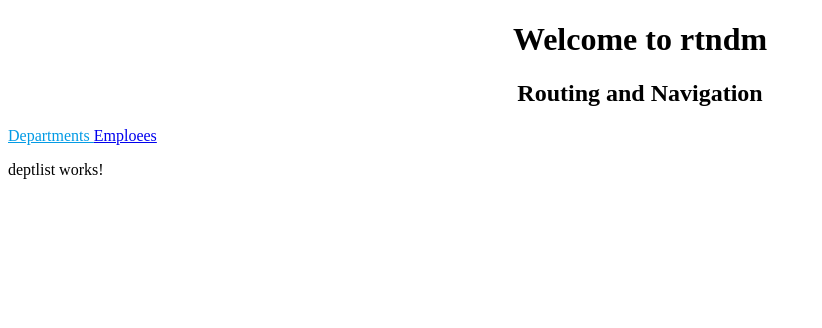
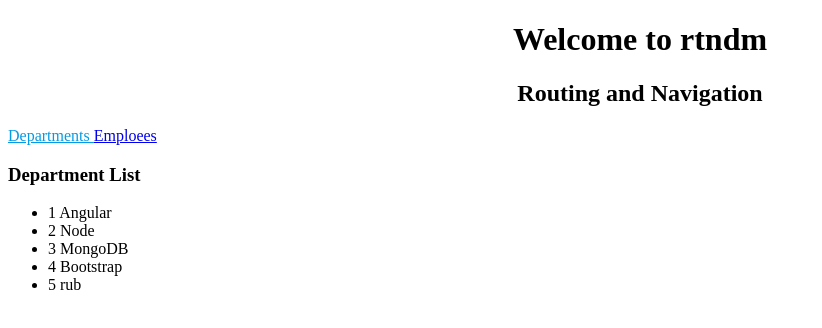
Before and after one commit to vishalrindhe/routing-demo, an Angular app: page /departments in a window 1280 px wide. Shown: the top 328 px of the page, without its empty margins (0-822 px from the left). Built offline with nearby package versions, Linux system fonts and the light colour scheme.

Commit message:
route paramtr:25(click button get btn id on URL)

```diff
--- a/src/app/app-routing.module.ts
+++ b/src/app/app-routing.module.ts
@@ -3,17 +3,20 @@ import { Routes, RouterModule } from '@angular/router';
 import { DeptlistComponent } from './deptlist/deptlist.component';
 import { EmplistComponent } from './emplist/emplist.component';
 import { PageNotFoundComponent } from './page-not-found/page-not-found.component';
+import { DeptDetailComponent } from './dept-detail/dept-detail.component';
 
 
 const routes: Routes = [
   // { path: '', component: DeptlistComponent }, //this is empt path scenario like default
-  { path: '', redirectTo: '/departments', pathMatch: 'full' },
+  { path: ' ', redirectTo: '/departments', pathMatch: 'full' },
   // for aboves line explaination
   //if  URL is "Full" empt then onl it will redirect  to the "departments"
   // we tried "prefix" as pathmatch also but it redirect to "department" for all pages and URL
 
   { path: 'departments', component: DeptlistComponent },
+  { path: 'departments/:id', component: DeptDetailComponent },
   { path: 'employees', component: EmplistComponent },
+
 
   // this is wildcard route. It should be alwas last in the paths.
   // if an route not found then it will show this "page not found"
@@ -27,4 +30,7 @@ const routes: Routes = [
   exports: [RouterModule]
 })
 export class AppRoutingModule { }
-export const routingComponent= [ DeptlistComponent, EmplistComponent ]
+export const routingComponent= [ DeptlistComponent,
+                                  EmplistComponent,
+                                PageNotFoundComponent,
+                              DeptDetailComponent ]
--- a/src/app/app.module.ts
+++ b/src/app/app.module.ts
@@ -4,12 +4,14 @@ import { NgModule } from '@angular/core';
 import { AppRoutingModule, routingComponent } from './app-routing.module';
 import { AppComponent } from './app.component';
 import { PageNotFoundComponent } from './page-not-found/page-not-found.component';
+import { DeptDetailComponent } from './dept-detail/dept-detail.component';
 
 @NgModule({
   declarations: [
     AppComponent,
     routingComponent,
-    PageNotFoundComponent
+    PageNotFoundComponent,
+    DeptDetailComponent
   ],
   imports: [
     BrowserModule,
--- /dev/null
+++ b/src/app/dept-detail/dept-detail.component.ts
@@ -0,0 +1,20 @@
+import { Component, OnInit } from '@angular/core';
+
+@Component({
+  selector: 'app-dept-detail',
+  template: `
+    <p>
+      dept-detail works!
+    </p>
+  `,
+  styles: [
+  ]
+})
+export class DeptDetailComponent implements OnInit {
+
+  constructor() { }
+
+  ngOnInit(): void {
+  }
+
+}
--- a/src/app/deptlist/deptlist.component.ts
+++ b/src/app/deptlist/deptlist.component.ts
@@ -1,20 +1,40 @@
 import { Component, OnInit } from '@angular/core';
+import { Router } from '@angular/router';
 
 @Component({
   selector: 'app-deptlist',
   template: `
-    <p>
-      deptlist works!
-    </p>
+    <h3>  Department List  </h3>
+    <ul class="items">
+      <li (click)=" onSelect(department) " *ngFor="let department of departments">
+      <span class="badge">{{department.id}} </span> {{department.name}}
+      </li>
+      </ul>
+
   `,
   styles: [
   ]
 })
 export class DeptlistComponent implements OnInit {
 
-  constructor() { }
+  departments = [
+    { "id": 1, "name": "Angular" },
+    { "id": 2, "name": "Node" },
+    { "id": 3, "name": "MongoDB" },
+    { "id": 4, "name": "Bootstrap" },
+    { "id": 5, "name": "rub" }
+  ]
+
+
+  constructor(private router: Router) { }
 
   ngOnInit(): void {
   }
 
+  onSelect(department){
+    this.router.navigate(['/departments', department.id ]);
+
+
+  }
+
 }
```
Also changed, not shown: 1 other file (tests, documents, lock files or other folders).
